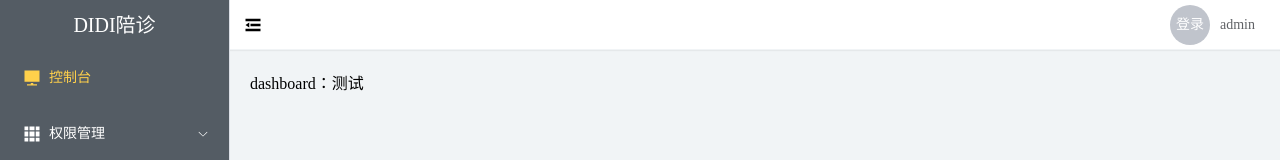
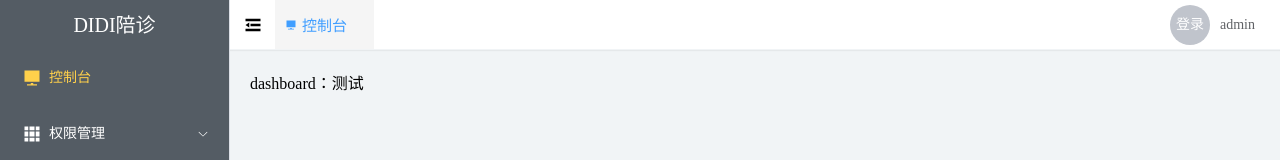
Before and after one commit to zuimoliyan/Companion-Care-System, a Vue app in the folder pzadmin/: page /#/ in a window 1280 px wide. Both pictures are taken after a click on the item "控制台". Shown: the top 160 px of the page. Built offline with nearby package versions, Linux system fonts and the light colour scheme.

Commit message:
顶部tag样式和高亮选中显示

```diff
--- a/pzadmin/src/components/navHeader.vue
+++ b/pzadmin/src/components/navHeader.vue
@@ -1,9 +1,26 @@
 <template>
     <div class="header-container">
-        <div class="header-left">
+        <div class="header-left flex-box">
             <el-icon class="icon" size="20px" @click="store.commit('collapseMenu'), console.log('点击事件')">
-        <Fold />
-      </el-icon>
+                <Fold />
+            </el-icon>
+
+            <ul class="flex-box">
+                <li v-for="(item, index) in selectMenu" :key="item.path" :class="{ selected: route.path === item.path }" class="tab flex-box">
+                    <el-icon size="12px">
+                        <component :is="item.icon" />
+                    </el-icon>
+                    <router-link class="text flex-box" :to="{ path: item.path }">
+                        {{ item.name }}
+                    </router-link>
+
+                    <el-icon size="12px" class="close">
+                        <Close />
+                    </el-icon>
+
+                </li>
+            </ul>
+
         </div>
 
         <div class="header-right">
@@ -29,17 +46,28 @@
 </template>
 
 <script setup>
+
+import { computed } from "vue";
+
 import { useStore } from "vuex";
+
+import { useRoute } from "vue-router";
+//当前路由对象
+const route = useRoute()
 
 //拿到store实例
 const store = useStore()
+
+const selectMenu = computed(() => store.state.menu.selectMenu)
 </script>
 
 <style lang="less" scoped>
-.flex-box{
+.flex-box {
     display: flex;
     align-items: center;
+    height: 100%;
 }
+
 .header-container {
     display: flex;
     justify-content: space-between;
@@ -57,14 +85,58 @@ const store = useStore()
         }
 
         .icon:hover {
-            background-color: #fff;
+            background-color: #f5f5f5;
             cursor: pointer;
         }
+
+        .tab {
+            padding: 0 10px;
+            height: 100%;
+
+            .text {
+                margin: 0 5px;
+            }
+
+            .close {
+                visibility: hidden;
+            }
+
+            &.selected {
+            a {
+                color:#409eff;
+            }
+
+            i {
+                color:#409eff;
+            }
+            background-color: #f5f5f5;
+        }
+        }
+
+
+        .tab:hover {
+            background-color: #f5f5f5;
+            cursor: pointer;
+
+            .close {
+                visibility: inherit;
+                cursor: pointer;
+                color: black;
+            }
+        }
+
     }
-    .header-right{
-.user-name{
-     margin-left: 10px;
-}
+
+    a {
+        height: 100%;
+        color: black;
+        font-size: 15px;
+    }
+
+    .header-right {
+        .user-name {
+            margin-left: 10px;
+        }
     }
 }
 </style>
--- a/pzadmin/src/components/treeMenu.vue
+++ b/pzadmin/src/components/treeMenu.vue
@@ -57,6 +57,7 @@
 <script setup>
 
 import { useRouter } from "vue-router";
+import { useStore } from "vuex";
 
 //defineProps 是一个编译时特性,语法糖
 //如果不在 <script setup> 中使用，Vue 无法在编译时正确解析它
@@ -67,10 +68,16 @@ const router = useRouter()
 //点击菜单跳转
 const props = defineProps(['menuData', 'index'])
 
+const store = useStore()
+
 //这里有一个问题：
 // 为什么这里明明没有在二级菜单上定义点击事件，却还是能跳转？
 //答：即使二级菜单没有直接绑定点击事件，点击事件也会冒泡到一级菜单 （事件冒泡机制（Event Bubbling））
 const handleClick = (item,active) =>{
+    // console.log(item,'item');
+
+    store.commit('addMenu',item.meta)
+
     //根据 item.meta.path 的值，导航到指定的路由路径
     //如果 item.meta.path 是 /home，那么这段代码就会将页面导航到 /home 路由对应的组件
     router.push(item.meta.path)
--- a/pzadmin/src/store/menu.js
+++ b/pzadmin/src/store/menu.js
@@ -1,11 +1,20 @@
+// state 存储应用的全局状态;包含两个属性
 const state = {
-    isCollapse:false,
-    selectMenu:[]
+    isCollapse:false, //是否折叠
+    selectMenu:[] //存储选中的菜单项
 }
 
 const mutations = {
     collapseMenu(state){
         state.isCollapse = !state.isCollapse
+    },
+    // 在 addMenu 方法中，selectMenu 会被用来检查是否已经存在相同的菜单项
+    addMenu(state,payload){
+        // 对数据进行去重
+        // 对数据进行去重：检查 payload.path 是否已存在于 selectMenu 中
+        if( state.selectMenu.findIndex(item=>item.path===payload.path) == -1 ){
+            state.selectMenu.push(payload)
+        }
     }
 }
 
```
